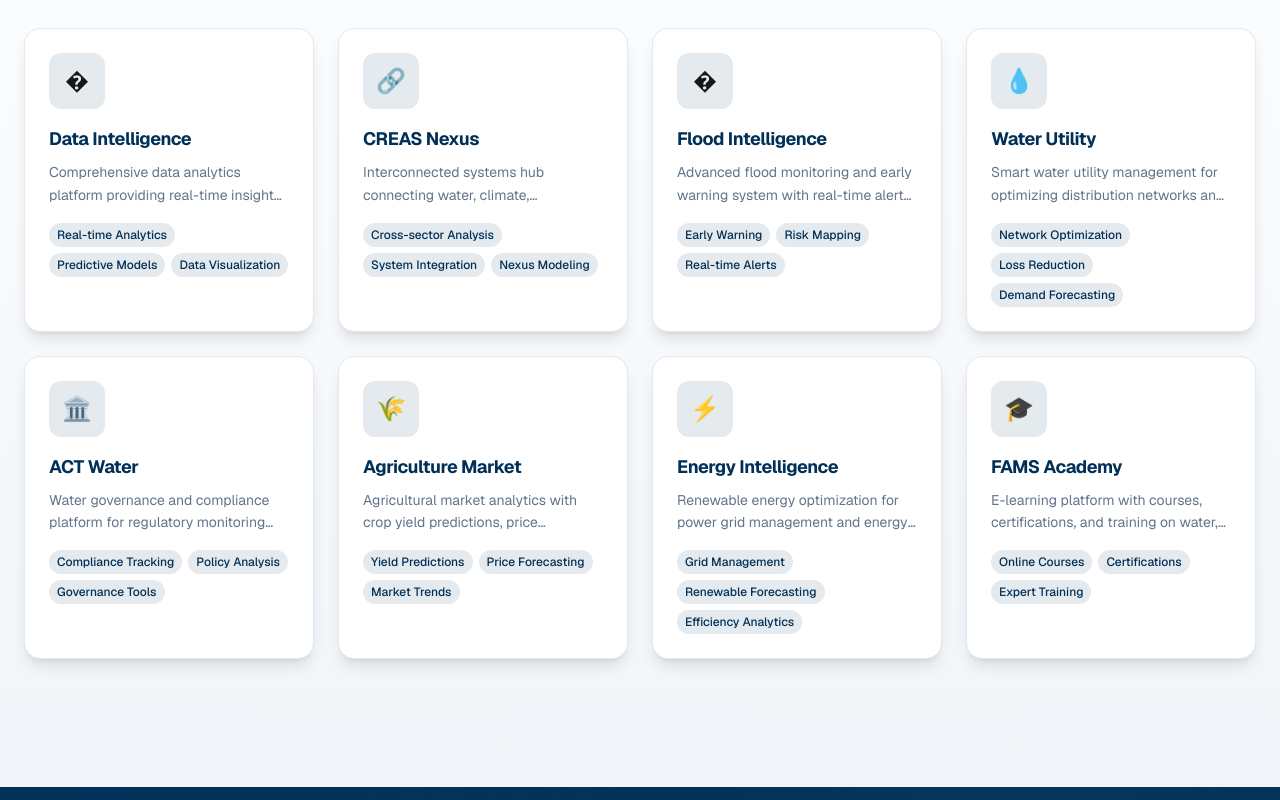
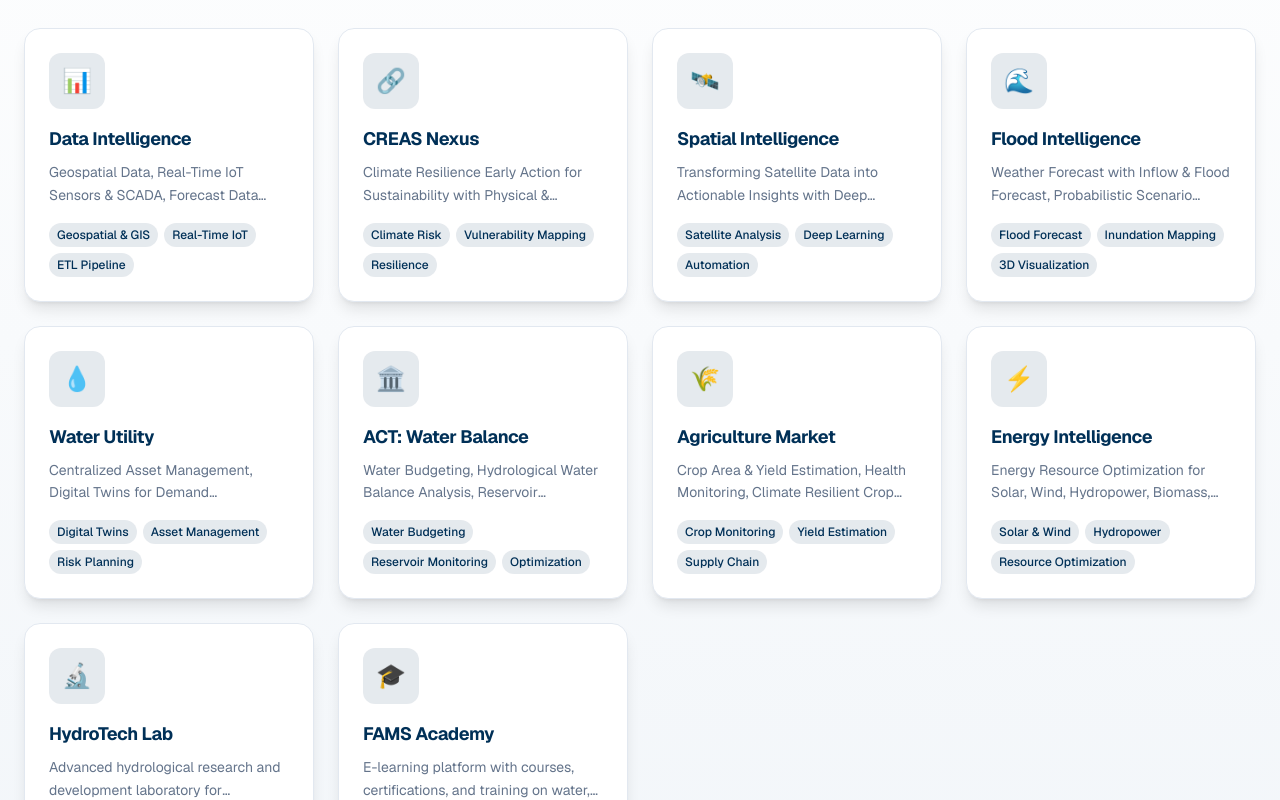
Before and after one commit to vikashh20-3/fams-landingpage, a Next.js app: page / in a window 1280 px wide. Shown: the part 1140-1940 px from the top of the page. Built offline with nearby package versions, Linux system fonts and the light colour scheme.

Commit message:
updated layout

```diff
--- a/app/components/PortalCard.tsx
+++ b/app/components/PortalCard.tsx
@@ -52,7 +52,7 @@ export default function PortalCard({ title, url, subdomain, image, description,
           </h3>
         </div>
 
-        <p className="text-sm text-[var(--muted-foreground)] leading-relaxed line-clamp-2">
+        <p className="text-sm text-[var(--foreground)]/80 leading-relaxed">
           {description}
         </p>
 
--- a/app/page.tsx
+++ b/app/page.tsx
@@ -6,59 +6,75 @@ import BackToTop from "./components/BackToTop";
 const portals = [
   {
     title: "Data Intelligence",
-    url: "https://konkan.famsds.com/dashboard",
-    subdomain: "konkan.famsds.com",
+    url: "https://intelligence.famsds.com",
+    subdomain: "intelligence.famsds.com",
     image: "/images/data-intelligence.png",
-    description: "Comprehensive data analytics platform providing real-time insights, predictive modeling, and actionable intelligence for water and climate data management.",
-    features: ["Real-time Analytics", "Predictive Models", "Data Visualization"],
+    description: "Geospatial Data (GIS & Remote Sensing), Historical Data (Satellite Imagery & Time Series), Real-Time Data (IoT Sensors & SCADA), Forecast Data with ETL Data Pipeline integrated Data Warehouse.",
+    features: ["Geospatial & Remote Sensing", "Real-Time IoT & SCADA", "ETL Data Pipeline"],
   },
   {
     title: "CREAS Nexus Intelligence",
     url: "https://creas-nexus.famsds.com",
     subdomain: "creas-nexus.famsds.com",
     image: "/images/creas-nexus.png",
-    description: "Interconnected systems intelligence hub connecting water, climate, agriculture, and energy data streams for holistic decision-making.",
-    features: ["Cross-sector Analysis", "System Integration", "Nexus Modeling"],
+    description: "Climate Resilience Early Action for Sustainability - Climate Hazards (Acute & Chronic), Physical & Transition Climate Risk Indicators, High-resolution Vulnerability Mapping, and Parametric Risk Scores.",
+    features: ["Climate Risk Indicators", "Vulnerability Mapping", "Resilience Measures"],
+  },
+  {
+    title: "Spatial Intelligence",
+    url: "https://spatial.famsds.com",
+    subdomain: "spatial.famsds.com",
+    image: "/images/spatial-intelligence.png",
+    description: "Transforming Satellite Data into Actionable Insights - Automated Data Extraction, Advanced Visualization with Conversational Interface, Deep Learning Tools for Object Detection & Segmentation.",
+    features: ["Satellite Analysis", "Deep Learning", "Automated Extraction"],
   },
   {
     title: "Flood Intelligence",
     url: "https://flood.famsds.com",
     subdomain: "flood.famsds.com",
     image: "/images/flood-intelligence.png",
-    description: "Advanced flood monitoring and early warning system with real-time alerts, risk mapping, and evacuation planning tools.",
-    features: ["Early Warning System", "Risk Mapping", "Real-time Monitoring"],
+    description: "Weather Forecast Integrated with Models, Nowcast, Inflow & Flood Forecast, Probabilistic Scenario Analysis, Flood Inundation Mapping with Advanced 3D Visualization Decision Support System.",
+    features: ["Flood Forecasting", "Inundation Mapping", "3D Visualization"],
   },
   {
     title: "Water Utility Intelligence",
     url: "https://waterutility.famsds.com",
     subdomain: "waterutility.famsds.com",
     image: "/images/water-utility.png",
-    description: "Smart water utility management platform for optimizing distribution networks, reducing losses, and ensuring supply reliability.",
-    features: ["Network Optimization", "Loss Reduction", "Demand Forecasting"],
+    description: "Water Supply, Storm Water, Waste Water - Centralized Asset Management, GIS Mapping, Digital Twins for Demand Forecasting, Asset Failure Predictions, and Risk-Based Capital Planning.",
+    features: ["Digital Twins", "Asset Management", "Risk Planning"],
   },
   {
-    title: "ACT Water Intelligence",
+    title: "ACT: Water Balance",
     url: "https://act-water.famsds.com",
     subdomain: "act-water.famsds.com",
     image: "/images/act-water.png",
-    description: "Specialized water governance and compliance platform for regulatory monitoring, policy analysis, and sustainable water management.",
-    features: ["Compliance Tracking", "Policy Analysis", "Governance Tools"],
+    description: "Water Budgeting (Village/Tehsil/District), Hydrological Water Balance Analysis, Reservoir Monitoring, River Linking Systems Planning, and Water Supply Network Optimization.",
+    features: ["Water Budgeting", "Reservoir Monitoring", "Supply Optimization"],
   },
   {
     title: "Agriculture Market Intelligence",
     url: "https://ami.famsds.com",
     subdomain: "ami.famsds.com",
     image: "/images/agri-market.png",
-    description: "Comprehensive agricultural market analytics providing crop yield predictions, price forecasting, and supply chain insights.",
-    features: ["Yield Predictions", "Price Forecasting", "Market Trends"],
+    description: "Crop Area & Yield Estimation, Crop Health Monitoring, Evapotranspiration, Water Stress & Soil Moisture Prediction, Climate Resilient Crop Selection, and Supply Value Chain Optimization.",
+    features: ["Crop Monitoring", "Yield Estimation", "Supply Chain"],
   },
   {
     title: "Energy Intelligence",
     url: "https://energy.famsds.com",
     subdomain: "energy.famsds.com",
     image: "/images/energy.png",
-    description: "Renewable energy optimization platform for power grid management, solar/wind forecasting, and energy efficiency analytics.",
-    features: ["Grid Management", "Renewable Forecasting", "Efficiency Analytics"],
+    description: "Energy Resource Optimization - Pumped Storage Projects, Solar Radiation Analysis, Wind Resource Assessment, Hydropower Inflow Forecast, Biomass, Geothermal, and Ocean Coastal Energy Assessment.",
+    features: ["Solar & Wind", "Hydropower", "Resource Optimization"],
+  },
+  {
+    title: "HydroTech Lab",
+    url: "https://hydrotech.famsds.com",
+    subdomain: "hydrotech.famsds.com",
+    image: "/images/hydrotech-lab.png",
+    description: "Advanced hydrological research and development laboratory for innovative water technology solutions and experimental modeling systems.",
+    features: ["R&D Lab", "Water Tech", "Coming Soon"],
   },
   {
     title: "FAMS Academy",
@@ -66,65 +82,79 @@ const portals = [
     subdomain: "academy.famsds.com",
     image: "/images/fams-academy.png",
     description: "E-learning platform offering courses, certifications, and training programs on water, climate, agriculture, and energy systems.",
-    features: ["Online Courses", "Certifications", "Expert Training"],
+    features: ["Online Courses", "Certifications", "Coming Soon"],
   },
 ];
 
 const capabilities = [
   {
-    icon: "�",
+    icon: "📊",
     title: "Data Intelligence",
-    description: "Comprehensive data analytics platform providing real-time insights, predictive modeling, and actionable intelligence.",
-    features: ["Real-time Analytics", "Predictive Models", "Data Visualization"],
+    description: "Geospatial Data, Real-Time IoT Sensors & SCADA, Forecast Data with ETL Data Pipeline integrated Data Warehouse.",
+    features: ["Geospatial & GIS", "Real-Time IoT", "ETL Pipeline"],
     gradient: "from-blue-500 to-cyan-500",
   },
   {
     icon: "🔗",
     title: "CREAS Nexus",
-    description: "Interconnected systems hub connecting water, climate, agriculture, and energy data streams for holistic insights.",
-    features: ["Cross-sector Analysis", "System Integration", "Nexus Modeling"],
+    description: "Climate Resilience Early Action for Sustainability with Physical & Transition Climate Risk Indicators and Vulnerability Mapping.",
+    features: ["Climate Risk", "Vulnerability Mapping", "Resilience"],
     gradient: "from-purple-500 to-pink-500",
   },
   {
-    icon: "�",
+    icon: "🛰️",
+    title: "Spatial Intelligence",
+    description: "Transforming Satellite Data into Actionable Insights with Deep Learning Tools for Object Detection & Segmentation.",
+    features: ["Satellite Analysis", "Deep Learning", "Automation"],
+    gradient: "from-violet-500 to-indigo-500",
+  },
+  {
+    icon: "🌊",
     title: "Flood Intelligence",
-    description: "Advanced flood monitoring and early warning system with real-time alerts and risk mapping.",
-    features: ["Early Warning", "Risk Mapping", "Real-time Alerts"],
+    description: "Weather Forecast with Inflow & Flood Forecast, Probabilistic Scenario Analysis, and 3D Visualization Decision Support.",
+    features: ["Flood Forecast", "Inundation Mapping", "3D Visualization"],
     gradient: "from-cyan-500 to-blue-600",
   },
   {
     icon: "💧",
     title: "Water Utility",
-    description: "Smart water utility management for optimizing distribution networks and reducing losses.",
-    features: ["Network Optimization", "Loss Reduction", "Demand Forecasting"],
+    description: "Centralized Asset Management, Digital Twins for Demand Forecasting, Asset Failure Predictions, and Risk-Based Planning.",
+    features: ["Digital Twins", "Asset Management", "Risk Planning"],
     gradient: "from-teal-500 to-emerald-500",
   },
   {
     icon: "🏛️",
-    title: "ACT Water",
-    description: "Water governance and compliance platform for regulatory monitoring and policy analysis.",
-    features: ["Compliance Tracking", "Policy Analysis", "Governance Tools"],
+    title: "ACT: Water Balance",
+    description: "Water Budgeting, Hydrological Water Balance Analysis, Reservoir Monitoring, and Water Supply Network Optimization.",
+    features: ["Water Budgeting", "Reservoir Monitoring", "Optimization"],
     gradient: "from-indigo-500 to-purple-500",
   },
   {
     icon: "🌾",
     title: "Agriculture Market",
-    description: "Agricultural market analytics with crop yield predictions, price forecasting, and supply chain insights.",
-    features: ["Yield Predictions", "Price Forecasting", "Market Trends"],
+    description: "Crop Area & Yield Estimation, Health Monitoring, Climate Resilient Crop Selection, and Supply Value Chain Optimization.",
+    features: ["Crop Monitoring", "Yield Estimation", "Supply Chain"],
     gradient: "from-green-500 to-lime-500",
   },
   {
     icon: "⚡",
     title: "Energy Intelligence",
-    description: "Renewable energy optimization for power grid management and energy efficiency analytics.",
-    features: ["Grid Management", "Renewable Forecasting", "Efficiency Analytics"],
+    description: "Energy Resource Optimization for Solar, Wind, Hydropower, Biomass, Geothermal, and Ocean Coastal Energy Assessment.",
+    features: ["Solar & Wind", "Hydropower", "Resource Optimization"],
     gradient: "from-amber-500 to-orange-500",
+  },
+  {
+    icon: "🔬",
+    title: "HydroTech Lab",
+    description: "Advanced hydrological research and development laboratory for innovative water technology solutions.",
+    features: ["R&D Lab", "Water Tech", "Coming Soon"],
+    gradient: "from-sky-500 to-blue-500",
   },
   {
     icon: "🎓",
     title: "FAMS Academy",
     description: "E-learning platform with courses, certifications, and training on water, climate, agriculture, and energy.",
-    features: ["Online Courses", "Certifications", "Expert Training"],
+    features: ["Online Courses", "Certifications", "Coming Soon"],
     gradient: "from-rose-500 to-red-500",
   },
 ];
@@ -199,7 +229,7 @@ export default function Home() {
           {/* Floating Stat Cards */}
           <div className="grid grid-cols-2 md:grid-cols-4 gap-3 sm:gap-4 max-w-4xl mx-auto mb-8 sm:mb-12 animate-fade-in-up delay-300">
             {[
-              { value: "8+", label: "Intelligence Portals", sublabel: "Specialized Platforms" },
+              { value: "10+", label: "Intelligence Solutions", sublabel: "Specialized Platforms" },
               { value: "24/7", label: "Real-time Monitoring", sublabel: "Continuous Updates" },
               { value: "100+", label: "Data Sources", sublabel: "Integrated Systems" },
               { value: "Global", label: "Coverage", sublabel: "Worldwide Reach" },
@@ -224,7 +254,7 @@ export default function Home() {
               </svg>
             </a>
             <a href="#portals" className="inline-flex items-center justify-center gap-2 px-6 sm:px-8 py-3 sm:py-4 text-base sm:text-lg font-semibold bg-white/10 text-white rounded-full border border-white/30 hover:bg-white/20 transition-all backdrop-blur-sm">
-              Intelligence Portals
+              Intelligence Solutions
             </a>
           </div>
         </div>
@@ -245,7 +275,7 @@ export default function Home() {
               Our Intelligence Suite
             </span>
             <h2 className="text-4xl font-black tracking-tight text-[var(--primary)] sm:text-5xl md:text-6xl mb-4">
-              Specialized Portals
+              Specialized Solutions
             </h2>
             <p className="text-[var(--muted-foreground)] max-w-2xl mx-auto text-lg">
               Explore our comprehensive suite of intelligence platforms designed for water, climate, agriculture, and energy sectors.
@@ -296,7 +326,7 @@ export default function Home() {
 
           <div className="grid grid-cols-2 md:grid-cols-4 gap-8 text-center text-white">
             {[
-              { value: "8+", label: "Intelligence Portals", icon: "🌐" },
+              { value: "10+", label: "Intelligence Solutions", icon: "🌐" },
               { value: "500K+", label: "Data Points Daily", icon: "📊" },
               { value: "4", label: "Core Sectors", icon: "🎯" },
               { value: "24/7", label: "Active Monitoring", icon: "⚡" },
@@ -307,6 +337,115 @@ export default function Home() {
                 <div className="text-white/70 text-sm uppercase tracking-wider">{stat.label}</div>
               </div>
             ))}
+          </div>
+        </div>
+      </section>
+
+
+
+      {/* Solutions Section */}
+      <main id="portals" className="flex-grow bg-gradient-to-b from-[var(--background)] to-[var(--secondary)] py-24 sm:py-32">
+        <div className="container mx-auto px-6">
+          <div className="mb-16 text-center section-divider pb-8">
+            <span className="inline-block px-4 py-1.5 mb-4 text-xs font-bold tracking-widest text-[var(--primary)] bg-[var(--primary)]/10 rounded-full uppercase">
+              Our Ecosystem
+            </span>
+            <h2 className="text-4xl font-black tracking-tight text-[var(--primary)] sm:text-5xl md:text-6xl mb-4">
+              Intelligence Solutions
+            </h2>
+            <p className="text-[var(--muted-foreground)] max-w-2xl mx-auto text-lg">
+              Access our suite of specialized platforms designed for data-driven decision making across water, climate, agriculture, and energy sectors.
+            </p>
+          </div>
+
+          <div className="grid gap-8 md:gap-10 sm:grid-cols-2 lg:grid-cols-3 xl:grid-cols-4">
+            {portals.map((portal, index) => (
+              <div
+                key={portal.subdomain}
+                className="animate-fade-in-up"
+                style={{ animationDelay: `${index * 100}ms` }}
+              >
+                <PortalCard
+                  title={portal.title}
+                  url={portal.url}
+                  subdomain={portal.subdomain}
+                  image={portal.image}
+                  description={portal.description}
+                  features={portal.features}
+                />
+              </div>
+            ))}
+          </div>
+        </div>
+      </main>
+
+      {/* Live Showcase Section with Iframe */}
+      <section id="showcase" className="bg-[var(--secondary)] py-24 sm:py-32">
+        <div className="container mx-auto px-6">
+          <div className="mb-16 text-center">
+            <span className="inline-block px-4 py-1.5 mb-4 text-xs font-bold tracking-widest text-[var(--primary)] bg-[var(--primary)]/10 rounded-full uppercase">
+              Live Preview
+            </span>
+            <h2 className="text-4xl font-black tracking-tight text-[var(--primary)] sm:text-5xl md:text-6xl mb-4">
+              Experience Our Solutions
+            </h2>
+            <p className="text-[var(--muted-foreground)] max-w-2xl mx-auto text-lg">
+              Get a live preview of our intelligence platforms. Click any portal below to see it in action.
+            </p>
+          </div>
+
+          <PortalShowcase portals={portals} />
+        </div>
+      </section>
+
+      {/* Data Sources & Compliance */}
+      <section className="bg-[var(--secondary)] py-24 sm:py-32">
+        <div className="container mx-auto px-6">
+          <div className="mb-16 text-center">
+            <span className="inline-block px-4 py-1.5 mb-4 text-xs font-bold tracking-widest text-[var(--primary)] bg-[var(--primary)]/10 rounded-full uppercase">
+              Trust & Transparency
+            </span>
+            <h2 className="text-4xl font-black tracking-tight text-[var(--primary)] sm:text-5xl mb-4">
+              Data Sources & Compliance
+            </h2>
+          </div>
+
+          <div className="grid md:grid-cols-2 gap-12 max-w-5xl mx-auto">
+            {/* Data Sources */}
+            <div>
+              <h3 className="text-xl font-bold text-[var(--primary)] mb-6 flex items-center gap-2">
+                <svg className="w-6 h-6" fill="none" stroke="currentColor" viewBox="0 0 24 24">
+                  <path strokeLinecap="round" strokeLinejoin="round" strokeWidth={2} d="M4 7v10c0 2.21 3.582 4 8 4s8-1.79 8-4V7M4 7c0 2.21 3.582 4 8 4s8-1.79 8-4M4 7c0-2.21 3.582-4 8-4s8 1.79 8 4" />
+                </svg>
+                Trusted Data Sources
+              </h3>
+              <div className="grid grid-cols-2 gap-4">
+                {dataSources.map((source, idx) => (
+                  <div key={idx} className="bg-white rounded-xl p-4 shadow-sm border border-[var(--border)] hover:shadow-md transition-all">
+                    <div className="font-semibold text-[var(--foreground)] mb-1">{source.name}</div>
+                    <div className="text-xs text-[var(--muted-foreground)]">{source.description}</div>
+                  </div>
+                ))}
+              </div>
+            </div>
+
+            {/* Compliance */}
+            <div>
+              <h3 className="text-xl font-bold text-[var(--primary)] mb-6 flex items-center gap-2">
+                <svg className="w-6 h-6" fill="none" stroke="currentColor" viewBox="0 0 24 24">
+                  <path strokeLinecap="round" strokeLinejoin="round" strokeWidth={2} d="M9 12l2 2 4-4m5.618-4.016A11.955 11.955 0 0112 2.944a11.955 11.955 0 01-8.618 3.04A12.02 12.02 0 003 9c0 5.591 3.824 10.29 9 11.622 5.176-1.332 9-6.03 9-11.622 0-1.042-.133-2.052-.382-3.016z" />
+                </svg>
+                Compliance & Certifications
+              </h3>
+              <div className="grid grid-cols-2 gap-4">
+                {complianceBadges.map((badge, idx) => (
+                  <div key={idx} className={`bg-gradient-to-r ${badge.color} rounded-xl p-4 text-white shadow-lg hover:scale-105 transition-transform`}>
+                    <div className="font-bold">{badge.name}</div>
+                    <div className="text-xs text-white/70">Certified</div>
+                  </div>
+                ))}
+              </div>
+            </div>
           </div>
         </div>
       </section>
@@ -378,114 +517,6 @@ export default function Home() {
           </div>
         </div>
       </section>
-
-      {/* Data Sources & Compliance */}
-      <section className="bg-[var(--secondary)] py-24 sm:py-32">
-        <div className="container mx-auto px-6">
-          <div className="mb-16 text-center">
-            <span className="inline-block px-4 py-1.5 mb-4 text-xs font-bold tracking-widest text-[var(--primary)] bg-[var(--primary)]/10 rounded-full uppercase">
-              Trust & Transparency
-            </span>
-            <h2 className="text-4xl font-black tracking-tight text-[var(--primary)] sm:text-5xl mb-4">
-              Data Sources & Compliance
-            </h2>
-          </div>
-
-          <div className="grid md:grid-cols-2 gap-12 max-w-5xl mx-auto">
-            {/* Data Sources */}
-            <div>
-              <h3 className="text-xl font-bold text-[var(--primary)] mb-6 flex items-center gap-2">
-                <svg className="w-6 h-6" fill="none" stroke="currentColor" viewBox="0 0 24 24">
-                  <path strokeLinecap="round" strokeLinejoin="round" strokeWidth={2} d="M4 7v10c0 2.21 3.582 4 8 4s8-1.79 8-4V7M4 7c0 2.21 3.582 4 8 4s8-1.79 8-4M4 7c0-2.21 3.582-4 8-4s8 1.79 8 4" />
-                </svg>
-                Trusted Data Sources
-              </h3>
-              <div className="grid grid-cols-2 gap-4">
-                {dataSources.map((source, idx) => (
-                  <div key={idx} className="bg-white rounded-xl p-4 shadow-sm border border-[var(--border)] hover:shadow-md transition-all">
-                    <div className="font-semibold text-[var(--foreground)] mb-1">{source.name}</div>
-                    <div className="text-xs text-[var(--muted-foreground)]">{source.description}</div>
-                  </div>
-                ))}
-              </div>
-            </div>
-
-            {/* Compliance */}
-            <div>
-              <h3 className="text-xl font-bold text-[var(--primary)] mb-6 flex items-center gap-2">
-                <svg className="w-6 h-6" fill="none" stroke="currentColor" viewBox="0 0 24 24">
-                  <path strokeLinecap="round" strokeLinejoin="round" strokeWidth={2} d="M9 12l2 2 4-4m5.618-4.016A11.955 11.955 0 0112 2.944a11.955 11.955 0 01-8.618 3.04A12.02 12.02 0 003 9c0 5.591 3.824 10.29 9 11.622 5.176-1.332 9-6.03 9-11.622 0-1.042-.133-2.052-.382-3.016z" />
-                </svg>
-                Compliance & Certifications
-              </h3>
-              <div className="grid grid-cols-2 gap-4">
-                {complianceBadges.map((badge, idx) => (
-                  <div key={idx} className={`bg-gradient-to-r ${badge.color} rounded-xl p-4 text-white shadow-lg hover:scale-105 transition-transform`}>
-                    <div className="font-bold">{badge.name}</div>
-                    <div className="text-xs text-white/70">Certified</div>
-                  </div>
-                ))}
-              </div>
-            </div>
-          </div>
-        </div>
-      </section>
-
-      {/* Portals Section */}
-      <main id="portals" className="flex-grow bg-gradient-to-b from-[var(--background)] to-[var(--secondary)] py-24 sm:py-32">
-        <div className="container mx-auto px-6">
-          <div className="mb-16 text-center section-divider pb-8">
-            <span className="inline-block px-4 py-1.5 mb-4 text-xs font-bold tracking-widest text-[var(--primary)] bg-[var(--primary)]/10 rounded-full uppercase">
-              Our Ecosystem
-            </span>
-            <h2 className="text-4xl font-black tracking-tight text-[var(--primary)] sm:text-5xl md:text-6xl mb-4">
-              Intelligence Portals
-            </h2>
-            <p className="text-[var(--muted-foreground)] max-w-2xl mx-auto text-lg">
-              Access our suite of specialized platforms designed for data-driven decision making across water, climate, agriculture, and energy sectors.
-            </p>
-          </div>
-
-          <div className="grid gap-8 md:gap-10 sm:grid-cols-2 lg:grid-cols-3 xl:grid-cols-4">
-            {portals.map((portal, index) => (
-              <div
-                key={portal.subdomain}
-                className="animate-fade-in-up"
-                style={{ animationDelay: `${index * 100}ms` }}
-              >
-                <PortalCard
-                  title={portal.title}
-                  url={portal.url}
-                  subdomain={portal.subdomain}
-                  image={portal.image}
-                  description={portal.description}
-                  features={portal.features}
-                />
-              </div>
-            ))}
-          </div>
-        </div>
-      </main>
-
-      {/* Live Showcase Section with Iframe */}
-      <section id="showcase" className="bg-[var(--secondary)] py-24 sm:py-32">
-        <div className="container mx-auto px-6">
-          <div className="mb-16 text-center">
-            <span className="inline-block px-4 py-1.5 mb-4 text-xs font-bold tracking-widest text-[var(--primary)] bg-[var(--primary)]/10 rounded-full uppercase">
-              Live Preview
-            </span>
-            <h2 className="text-4xl font-black tracking-tight text-[var(--primary)] sm:text-5xl md:text-6xl mb-4">
-              Experience Our Portals
-            </h2>
-            <p className="text-[var(--muted-foreground)] max-w-2xl mx-auto text-lg">
-              Get a live preview of our intelligence platforms. Click any portal below to see it in action.
-            </p>
-          </div>
-
-          <PortalShowcase portals={portals} />
-        </div>
-      </section>
-
       {/* CTA Section */}
       <section className="relative bg-[var(--primary)] py-24 sm:py-32 overflow-hidden">
         <div className="absolute inset-0 hero-pattern opacity-50"></div>
@@ -528,7 +559,7 @@ export default function Home() {
               </div>
             </div>
             <div>
-              <h4 className="font-bold mb-4 text-white/80">Portals</h4>
+              <h4 className="font-bold mb-4 text-white/80">Solutions</h4>
               <ul className="space-y-2">
                 {portals.slice(0, 4).map((portal) => (
                   <li key={portal.subdomain}>
```
